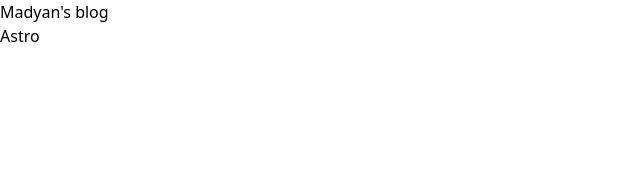
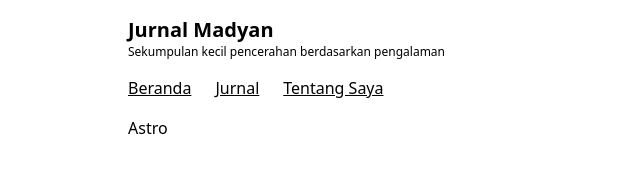
Before and after one commit to madyanes/madyanes.github.io, an Astro site: page / in a window 1280 px wide. Shown: the whole page, without its empty margins (0-640 px from the left). Built offline with nearby package versions, Linux system fonts and the light colour scheme; Astro itself is replaced by a stand-in of ours.

Commit message:
Create site header
Also add some basic styling

```diff
--- /dev/null
+++ b/src/components/Banner.astro
@@ -0,0 +1,10 @@
+---
+const headerTitle = "Jurnal Madyan";
+---
+
+<header role="banner" class="my-4">
+  <div class="font-bold text-xl">
+    {headerTitle}
+  </div>
+  <div class="text-xs">Sekumpulan kecil pencerahan berdasarkan pengalaman</div>
+</header>
--- a/src/components/Header.astro
+++ b/src/components/Header.astro
@@ -1,3 +1,9 @@
-<header>
-  <h1>Madyan's blog</h1>
-</header>
+---
+import Banner from "./Banner.astro";
+import Navigation from "./Navigation.astro";
+
+const headerTitle = "Jurnal Madyan";
+---
+
+<Banner />
+<Navigation />
--- /dev/null
+++ b/src/components/Navigation.astro
@@ -0,0 +1,13 @@
+<nav>
+  <ul role="menubar" class="flex gap-1 space-x-5 mb-4 underline">
+    <li role="none">
+      <a role="menuitem" href="#homepage">Beranda</a>
+    </li>
+    <li role="none">
+      <a role="menuitem" href="#blog">Jurnal</a>
+    </li>
+    <li role="none">
+      <a role="menuitem" href="#about">Tentang Saya</a>
+    </li>
+  </ul>
+</nav>
--- a/src/layouts/BaseLayout.astro
+++ b/src/layouts/BaseLayout.astro
@@ -18,9 +18,11 @@ const { title } = Astro.props;
     <title>{title || defaultTitle}</title>
   </head>
   <body>
-    <Header />
-    <main>
-      <slot />
-    </main>
+    <div class="w-4/5 mx-auto">
+      <Header />
+      <main>
+        <slot />
+      </main>
+    </div>
   </body>
 </html>
```
